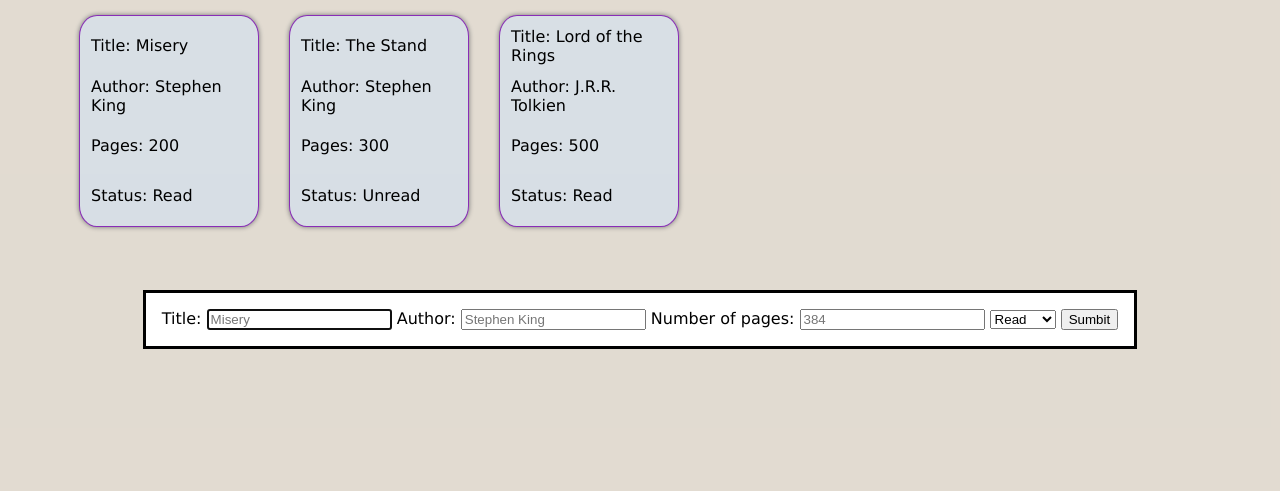
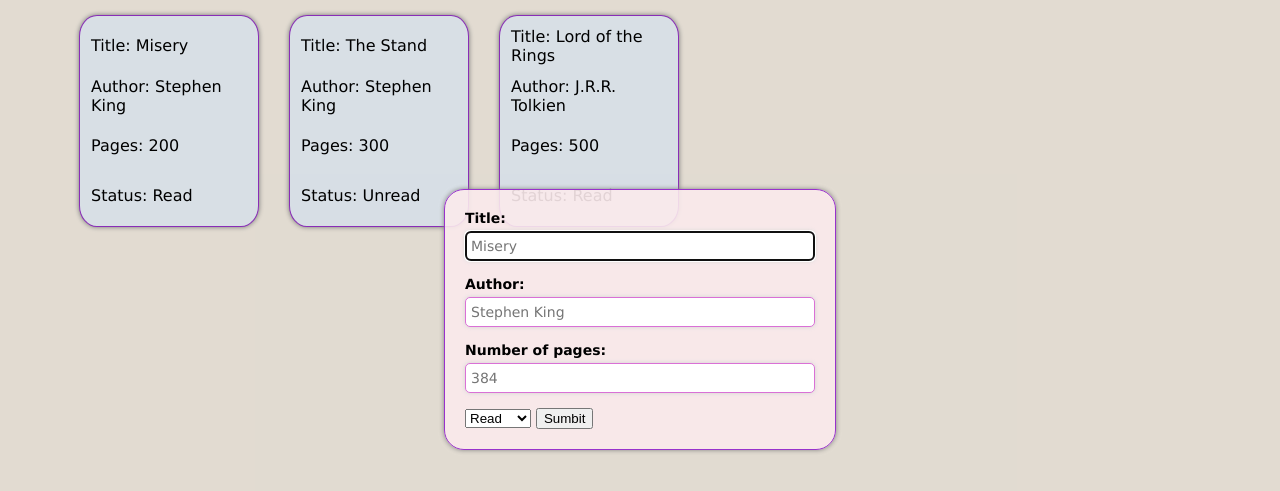
Before and after one commit to renata-blzk/library, a plain HTML site: page index.html in a window 1280 px wide. Both pictures are taken after a click on the button "Add new book". Shown: the part 81-572 px from the top of the page. Drawn offline with Linux system fonts and the light colour scheme.

Commit message:
add styles to modal and form

```diff
--- a/styles.css
+++ b/styles.css
@@ -20,7 +20,7 @@ tr {
     row-gap: 10px;
     border: solid 1px darkorchid;
     border-radius: 10%;
-    background-color: aliceblue;
+    background-color: rgba(240, 248, 255);
     margin: 15px;
     padding: 10px;
     align-items: center;
@@ -52,6 +52,39 @@ h1 {
     margin-left: 15px;
 }
 
-td:input {
-    color: orange;
+.formModal {
+    background-color: rgba(251, 234, 237, 0.9);
+    width: 25em;
+    border-radius: 20px;
+    border: solid 1px darkorchid;
+    box-shadow: 0px 0px 5px grey;
+    font-size: 14px;
+    font-weight: 600;
+    padding: 20px;
 }
+
+
+.mainForm > input {
+  display: block;
+  font-family: inherit;
+  font-size: 100%;
+  margin: 0;
+  box-sizing: border-box;
+  width: 100%;
+  padding: 5px;
+  height: 30px;
+}
+
+input[type="text"],
+input[type="number"] {
+    margin-top: 5px;
+    margin-bottom: 15px;
+    border: solid 1px orchid;
+    box-shadow: 0px 0px 5px lightgrey;
+    border-radius: 5px;
+}
+
+input:hover {
+    background-color: rgb(250, 227, 248);
+    box-shadow: 0px 0px 7px grey;
+}
```
